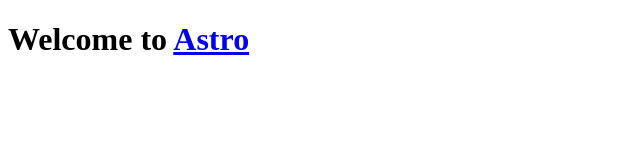
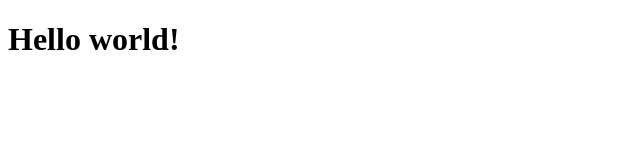
Before and after one commit to jnv/talks-jamstack-without-j, an Astro site in the folder astro/: page / in a window 1280 px wide. Shown: the whole page, without its empty margins (0-640 px from the left). Built offline with nearby package versions, Linux system fonts and the light colour scheme; Astro itself is replaced by a stand-in of ours.

Commit message:
Astro: Hello World

```diff
--- a/astro/src/pages/index.astro
+++ b/astro/src/pages/index.astro
@@ -6,11 +6,10 @@
 	<meta charset="utf-8" />
 	<link rel="icon" type="image/x-icon" href="/favicon.ico" />
 	<meta name="viewport" content="width=device-width" />
-	<title>Welcome to Astro</title>
 </head>
 
 <body>
-	<h1>Welcome to <a href="https://astro.build/">Astro</a></h1>
+	<h1>Hello world!</h1>
 </body>
 
 </html>
```
